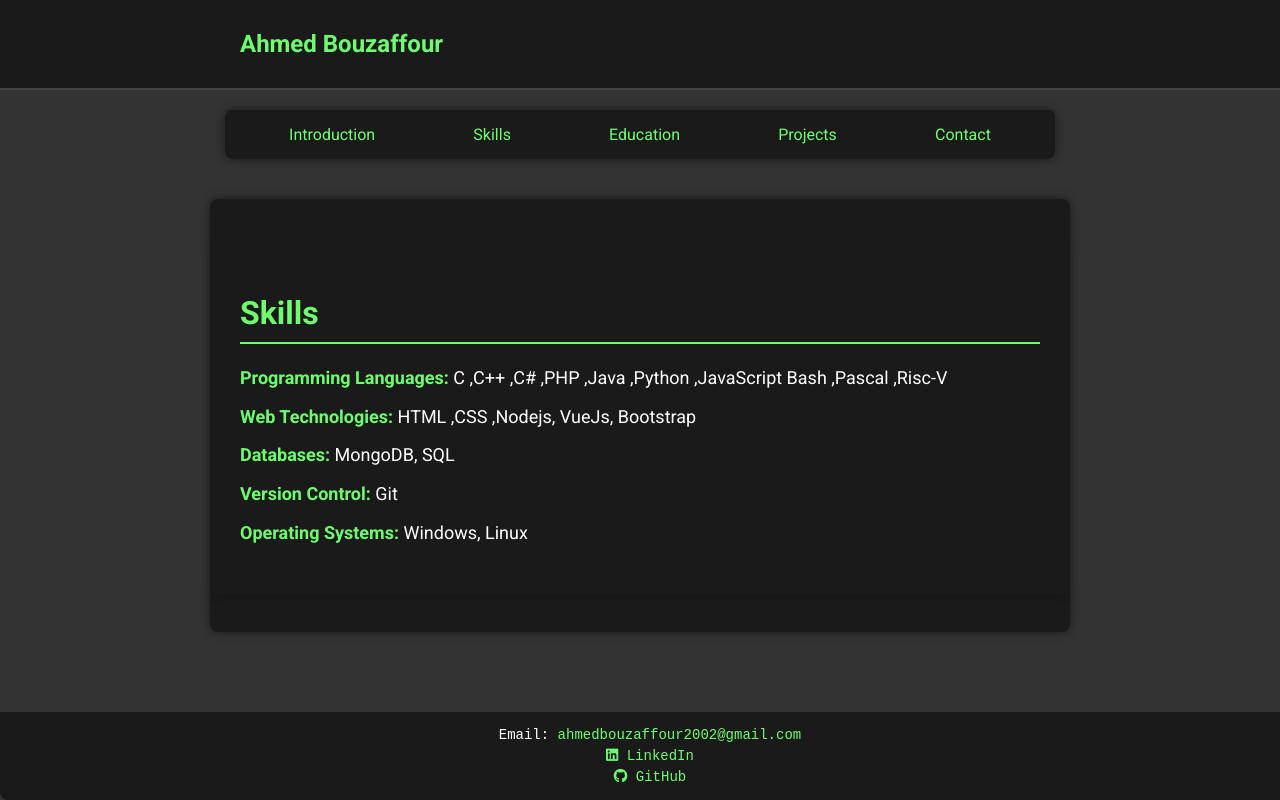
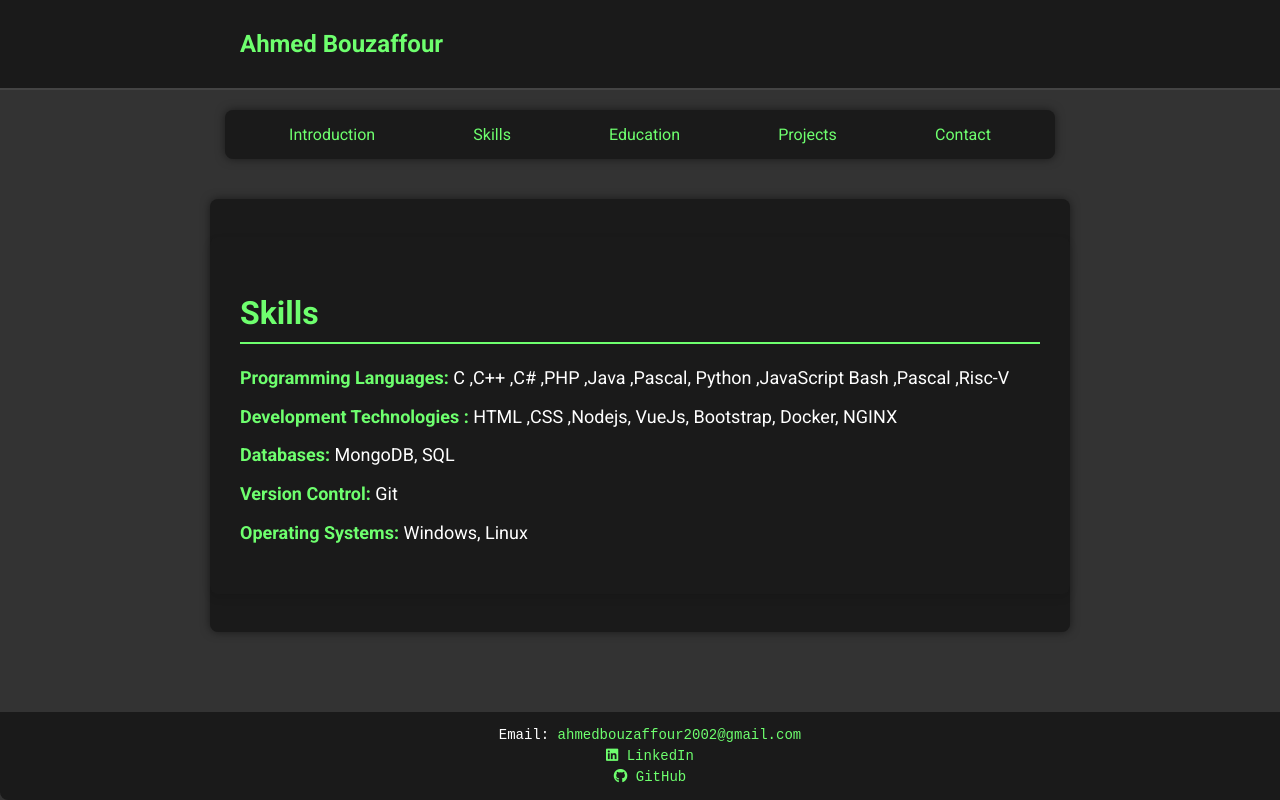
Before and after one commit to MrBouzaffour/Portfolio, a Vue app: page /skills in a window 1280 px wide. Built offline with nearby package versions, Linux system fonts and the light colour scheme.

Commit message:
Update SkillsSection.vue

```diff
--- a/src/components/SkillsSection.vue
+++ b/src/components/SkillsSection.vue
@@ -2,8 +2,8 @@
   <section class="skills">
     <h2>Skills</h2>
     <ul>
-      <li><strong>Programming Languages:</strong> C ,C++ ,C# ,PHP ,Java ,Python ,JavaScript Bash ,Pascal ,Risc-V</li>
-      <li><strong>Web Technologies:</strong> HTML ,CSS ,Nodejs, VueJs, Bootstrap </li>
+      <li><strong>Programming Languages:</strong> C ,C++ ,C# ,PHP ,Java ,Pascal, Python ,JavaScript Bash ,Pascal ,Risc-V</li>
+      <li><strong>Development Technologies :</strong> HTML ,CSS ,Nodejs, VueJs, Bootstrap, Docker, NGINX  </li>
       <li><strong>Databases:</strong> MongoDB, SQL</li>
       <li><strong>Version Control:</strong> Git</li>
       <li><strong>Operating Systems:</strong> Windows, Linux</li>
```
